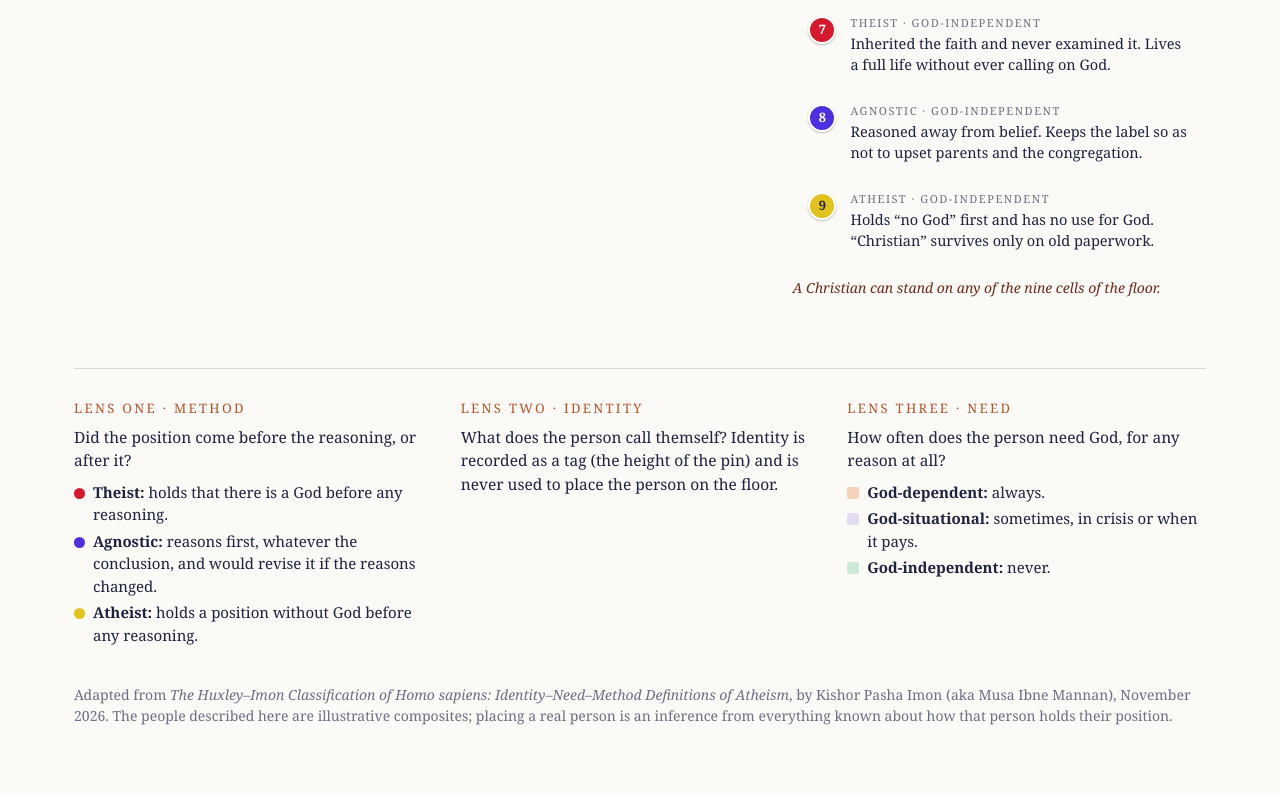
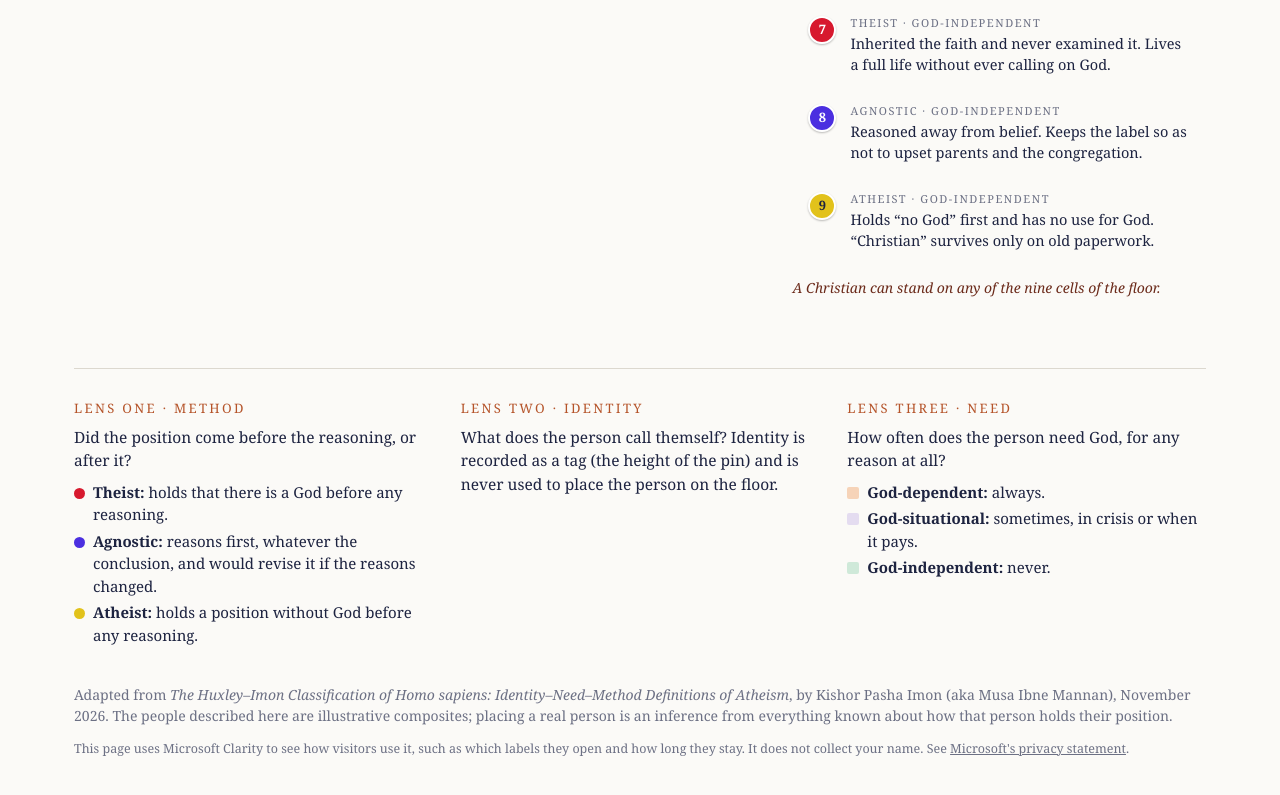
Before and after one commit to musa31416/musamannan.com, a plain HTML site: page huxley-imon/index.html in a window 1280 px wide. Shown: the part 1169-1964 px from the top of the page. Drawn offline with Linux system fonts and the light colour scheme; animation ran at ten frames a second.

Commit message:
Activate Clarity analytics on Huxley-Imon page and add privacy note
Co-Authored-By: Claude Opus 5.5 <noreply@anthropic.com>
Claude-Session: https://claude.ai/code/session_0168dEgmS8oYKtKEv9W6VuUX

```diff
--- a/huxley-imon/index.html
+++ b/huxley-imon/index.html
@@ -117,10 +117,12 @@
   .sq{width:12px;height:12px;border-radius:2px;display:inline-block;flex:0 0 auto;transform:translateY(1px)}
   .cite{margin-top:34px;font-size:14px;color:var(--muted)}
   .cite a{color:var(--cool)}
+  .privacy{margin-top:10px;font-size:12.5px;color:var(--muted)}
+  .privacy a{color:var(--muted)}
 </style>
 <script>
-  // Visitor analytics (Microsoft Clarity). Paste the project ID from clarity.microsoft.com below.
-  window.CLARITY_ID = "PASTE_CLARITY_ID";
+  // Visitor analytics (Microsoft Clarity), project ID from clarity.microsoft.com
+  window.CLARITY_ID = "zjjg1def06";
   (function(c,l,a,r,i,t,y){
     c[a]=c[a]||function(){(c[a].q=c[a].q||[]).push(arguments)};
     if(!i||i.indexOf("PASTE")===0)return;
@@ -183,6 +185,7 @@
   </section>
 
   <p class="cite">Adapted from <i>The Huxley–Imon Classification of Homo sapiens: Identity–Need–Method Definitions of Atheism</i>, by Kishor Pasha Imon (aka Musa Ibne Mannan), November 2026. The people described here are illustrative composites; placing a real person is an inference from everything known about how that person holds their position.</p>
+  <p class="privacy">This page uses Microsoft Clarity to see how visitors use it, such as which labels they open and how long they stay. It does not collect your name. See <a href="https://privacy.microsoft.com/privacystatement">Microsoft's privacy statement</a>.</p>
 </div>
 
 <script>
```
